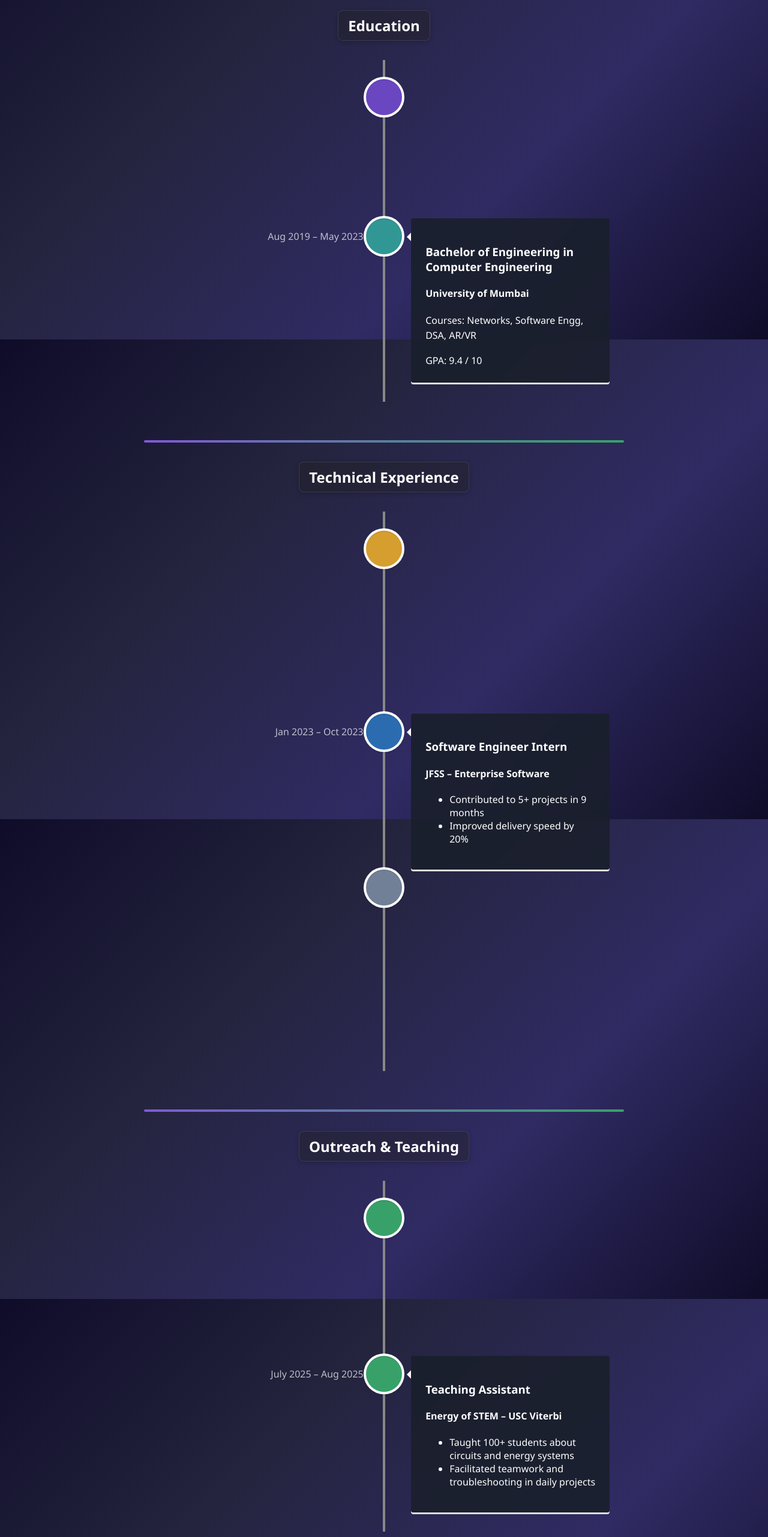
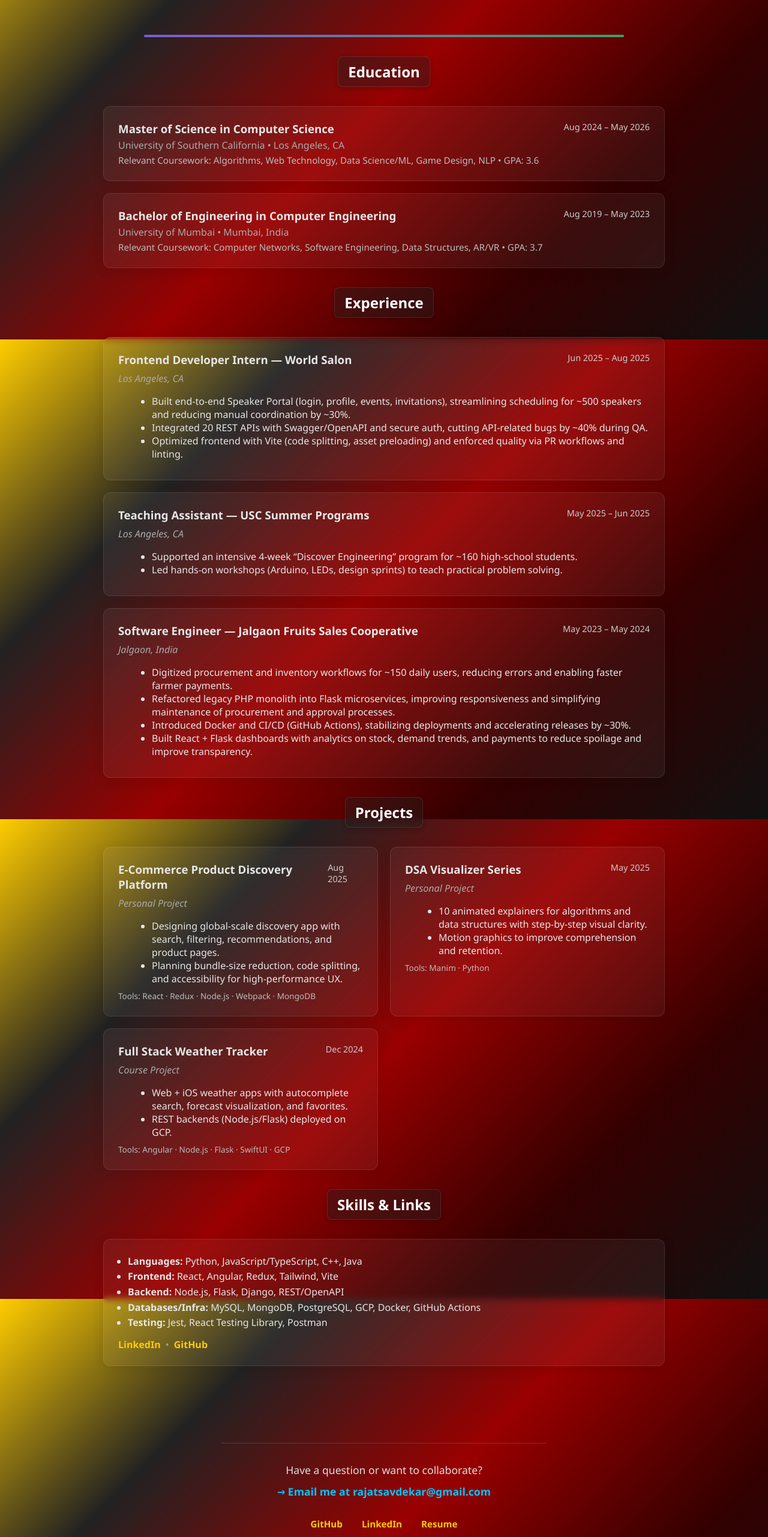
Before and after one commit to RDX-Rajat-Savdekar/my-portfolio, a React (Vite) app: page /resume in a window 1280 px wide. Shown: the part 234-2797 px from the top of the page at 60% size. Built offline with nearby package versions, Linux system fonts and the light colour scheme.

Commit message:
Resume Download Fix, Some design edits

```diff
--- a/package.json
+++ b/package.json
@@ -11,8 +11,7 @@
     "preview": "vite preview",
     "predeploy": "vite build && cp dist/index.html dist/404.html && echo rajatsavdekar.dev > dist/CNAME",
     "deploy": "gh-pages -d dist -b gh-pages"
-}
-,
+  },
   "dependencies": {
     "framer-motion": "^12.18.1",
     "prop-types": "^15.8.1",
--- a/src/App.jsx
+++ b/src/App.jsx
@@ -26,4 +26,5 @@ function App() {
   );
 }
 
+
 export default App;
--- a/src/components/ContactMeComponent.jsx
+++ b/src/components/ContactMeComponent.jsx
@@ -1,12 +1,22 @@
 import { motion } from 'framer-motion';
+import pdfUrl from '/Rajat_Resume.pdf?url'; // ✅ Vite-safe import for resume
 
 export default function ContactMe() {
   return (
-    <div style={{ textAlign: 'center', marginTop: '4rem', padding: '2rem 1rem', color: '#ccc' }}>
-      <hr style={{ border: 'none', borderTop: '1px solid rgba(255,255,255,0.1)', width: '60%', margin: '2rem auto' }} />
-      <p style={{ fontSize: '1.1rem', marginBottom: '0.5rem' }}>
+    <div style={{ textAlign: 'center', marginTop: '4rem', padding: '2rem 1rem', color: '#ddd' }}>
+      <hr
+        style={{
+          border: 'none',
+          borderTop: '1px solid rgba(255,255,255,0.15)',
+          width: '60%',
+          margin: '2rem auto'
+        }}
+      />
+      <p style={{ fontSize: '1.1rem', marginBottom: '0.75rem' }}>
         Have a question or want to collaborate?
       </p>
+
+      {/* Email button */}
       <motion.a
         whileHover={{ scale: 1.05 }}
         whileTap={{ scale: 0.95 }}
@@ -15,31 +25,42 @@ export default function ContactMe() {
           display: 'inline-block',
           fontWeight: 'bold',
           fontSize: '1.1rem',
-          color: '#38bdf8',
+          color: '#00c3ffff', //
           textDecoration: 'none',
-          marginBottom: '0.8rem'
+          marginBottom: '1rem',
+          transition: 'color 0.3s ease'
         }}
       >
         → Email me at rajatsavdekar@gmail.com
       </motion.a>
 
-      <div style={{ marginTop: '1rem', fontSize: '0.95rem', display: 'flex', justifyContent: 'center', gap: '2rem', flexWrap: 'wrap' }}>
+      {/* Social / Quick Links */}
+      <div
+        style={{
+          marginTop: '1rem',
+          fontSize: '0.95rem',
+          display: 'flex',
+          justifyContent: 'center',
+          gap: '2rem',
+          flexWrap: 'wrap'
+        }}
+      >
         {[
           { name: 'GitHub', href: 'https://github.com/RDX-Rajat-Savdekar' },
           { name: 'LinkedIn', href: 'https://linkedin.com/in/rajatsavdekar' },
-          { name: 'Resume', href: '/Rajat_Resume.pdf' }
+          { name: 'Resume', href: pdfUrl }
         ].map((link, i) => (
           <motion.a
             key={i}
             href={link.href}
             target="_blank"
             rel="noreferrer"
-            whileHover={{ scale: 1.1, color: '#38bdf8' }}
+            whileHover={{ scale: 1.1 }}
             whileTap={{ scale: 0.95 }}
             style={{
-              color: '#aaa',
+              color: '#FFCC00',   // USC Gold for consistency
               textDecoration: 'none',
-              fontWeight: 500,
+              fontWeight: 600,
               transition: 'color 0.3s ease'
             }}
           >
--- a/src/index.css
+++ b/src/index.css
@@ -1,10 +1,10 @@
 body {
   margin: 0;
   font-family: 'Segoe UI', Tahoma, Geneva, Verdana, sans-serif;
-  color: #ffffff;
-  background: linear-gradient(-45deg, #0f0c29, #302b63, #24243e, #0f0c29);
-  background-size: 300% 300%;
-  animation: gradientShift 5s ease-in-out infinite;
+  color: #e6e6e6;
+  background: linear-gradient(-45deg, #111111, #330000, #990000, #222222, #ffcc00);
+  background-size: 400% 400%;
+  animation: gradientShift 40s ease-in-out infinite;
   background-attachment: fixed;
 }
 
@@ -13,6 +13,7 @@ body {
   50% { background-position: 100% 50%; }
   100% { background-position: 0% 50%; }
 }
+
 
 #root {
   position: relative;
@@ -29,3 +30,14 @@ main {
   max-width: 1000px;
   margin: auto;
 }
+a {
+  color: #FFCC00; /* USC Gold */
+  font-weight: 600;
+  text-decoration: none;
+  transition: color 0.3s ease;
+}
+
+a:hover {
+  color: #ffd633; /* lighter gold on hover */
+  text-decoration: underline;
+}
--- a/src/pages/DevLog.jsx
+++ b/src/pages/DevLog.jsx
@@ -61,7 +61,7 @@ export default function DevLog() {
             position: 'absolute',
             top: '1.2rem',
             right: '1.5rem',
-            fontSize: '1.3rem',
+            fontSize: '1.1rem',
             color: '#aaa'
           }}>
             {log.date}
@@ -82,7 +82,7 @@ export default function DevLog() {
               style={{
                 display: 'inline-block',
                 marginTop: '0.8rem',
-                color: '#38b2ac',
+                color: '#00c3ffff',
                 fontWeight: 'bold',
                 fontSize: '0.9rem',
                 textDecoration: 'none'
--- a/src/pages/Projects.jsx
+++ b/src/pages/Projects.jsx
@@ -100,7 +100,7 @@ export default function Projects() {
                 style={{
                   display: 'inline-block',
                   marginTop: '1rem',
-                  color: '#38b2ac',
+                  color: '#00c3ffff',
                   fontWeight: 'bold',
                   textDecoration: 'none',
                 }}
--- a/src/pages/Resume.jsx
+++ b/src/pages/Resume.jsx
@@ -1,223 +1,204 @@
-import { VerticalTimeline, VerticalTimelineElement } from 'react-vertical-timeline-component';
-import 'react-vertical-timeline-component/style.min.css';
+// src/pages/Resume.jsx
 import { motion } from 'framer-motion';
 import StickySectionHeader from '../components/StickySectionHeader';
 import SectionBlock from '../components/SectionBlock';
 import ContactMe from '../components/ContactMeComponent';
+import pdfUrl from '/Rajat_Resume.pdf?url'; // ensures correct path in prod
 
+const cardStyle = {
+  background: 'rgba(255, 255, 255, 0.05)',
+  padding: '1.5rem',
+  borderRadius: '12px',
+  border: '1px solid rgba(255,255,255,0.1)',
+  backdropFilter: 'blur(6px)',
+  WebkitBackdropFilter: 'blur(6px)',
+  boxShadow: '0 4px 20px rgba(0,0,0,0.1)',
+};
 
+const fadeUp = (i = 0) => ({
+  initial: { opacity: 0, y: 30 },
+  whileInView: { opacity: 1, y: 0 },
+  viewport: { once: true },
+  transition: { duration: 0.5, delay: i * 0.1 },
+});
 
 export default function Resume() {
   return (
-    <div
-      style={{
-        padding: '2rem',
-        maxWidth: '900px',
-        margin: '0 auto',
-      }}
-    >
-      {/* Centered Download Button */}
-      <div style={{ textAlign: 'center', marginBottom: '2.5rem' }}>
+    <div style={{ padding: '2rem', maxWidth: '1000px', margin: '0 auto' }}>
+      {/* Header */}
+      <div style={{ textAlign: 'center', marginBottom: '2rem' }}>
+        <h1 style={{ marginBottom: '1rem' }}>Resume</h1>
         <a
-          href="/Rajat_Resume.pdf"
+          href={pdfUrl}
           download
+          target="_blank"
+          rel="noopener noreferrer"
           style={{
             display: 'inline-block',
-            padding: '0.75rem 1.5rem',
-            fontSize: '1rem',
-            fontWeight: '600',
-            color: '#fff',
-            background: 'rgba(255, 255, 255, 0.1)',
-            border: '1px solid rgba(255, 255, 255, 0.2)',
-            borderRadius: '12px',
-            backdropFilter: 'blur(10px)',
-            WebkitBackdropFilter: 'blur(10px)',
-            boxShadow: '0 4px 30px rgba(0, 0, 0, 0.2)',
+            padding: '0.7rem 1.1rem',
+            fontWeight: 700,
+            borderRadius: 10,
             textDecoration: 'none',
-            transition: 'all 0.3s ease-in-out',
-          }}
-          onMouseEnter={(e) => {
-            e.target.style.background = 'rgba(255, 255, 255, 0.2)';
-            e.target.style.transform = 'scale(1.05)';
-          }}
-          onMouseLeave={(e) => {
-            e.target.style.background = 'rgba(255, 255, 255, 0.1)';
-            e.target.style.transform = 'scale(1)';
+            color: '#0b1020',
+            background: 'linear-gradient(135deg,#9ae6b4,#63b3ed)',
           }}
         >
-          ⬇️ Download Resume
+          ⬇️ Download Resume (PDF)
         </a>
       </div>
 
-<SectionBlock></SectionBlock>
+      <SectionBlock />
 
-      {/* Education */}
+      {/* === Education === */}
       <StickySectionHeader label="Education" />
-      <VerticalTimeline lineColor="#888">
-        <motion.div
-          initial={{ opacity: 0, y: 30 }}
-          whileInView={{ opacity: 1, y: 0 }}
-          transition={{ duration: 0.5, ease: 'easeOut' }}
-        >
-          <VerticalTimelineElement
-            className="vertical-timeline-element--education"
-            contentStyle={{ background: 'rgba(26, 32, 44, 0.9)', color: '#fff', backdropFilter: 'blur(4px)' }}
-            date="Aug 2024 – May 2026"
-            iconStyle={{ background: '#6b46c1', color: '#fff' }}
-          >
-            <h3>Masters of Science in Computer Science</h3>
-            <h4>University of Southern California</h4>
-            <p>Courses: Algorithms, Web Tech, ML, Advanced Game Design</p>
-          </VerticalTimelineElement>
+      <div style={{ display: 'grid', gap: '1.25rem', marginBottom: '2rem' }}>
+        <motion.div {...fadeUp(0)} style={cardStyle}>
+          <div style={{ display: 'flex', justifyContent: 'space-between', gap: '1rem' }}>
+            <div>
+              <h3 style={{ margin: 0 }}>Master of Science in Computer Science</h3>
+              <p style={{ margin: '0.25rem 0', color: '#aaa' }}>
+                University of Southern California • Los Angeles, CA
+              </p>
+              <p style={{ margin: 0, color: '#bbb', fontSize: '0.95rem' }}>
+                Relevant Coursework: Algorithms, Web Technology, Data Science/ML, Game Design, NLP • GPA: 3.6
+              </p>
+            </div>
+            <span style={{ fontSize: '0.9rem', color: '#ccc', whiteSpace: 'nowrap' }}>Aug 2024 – May 2026</span>
+          </div>
         </motion.div>
 
-        <motion.div
-          initial={{ opacity: 0, y: 30 }}
-          whileInView={{ opacity: 1, y: 0 }}
-          transition={{ duration: 0.5, ease: 'easeOut' }}
-        >
-          <VerticalTimelineElement
-          position="right"
-            className="vertical-timeline-element--education"
-            contentStyle={{ background: 'rgba(26, 32, 44, 0.9)', color: '#fff', backdropFilter: 'blur(4px)' }}
-            date="Aug 2019 – May 2023"
-            iconStyle={{ background: '#319795', color: '#fff' }}
-          >
-            <h3>Bachelor of Engineering in Computer Engineering</h3>
-            <h4>University of Mumbai</h4>
-            <p>Courses: Networks, Software Engg, DSA, AR/VR</p>
-            <p>GPA: 9.4 / 10</p>
-          </VerticalTimelineElement>
+        <motion.div {...fadeUp(1)} style={cardStyle}>
+          <div style={{ display: 'flex', justifyContent: 'space-between', gap: '1rem' }}>
+            <div>
+              <h3 style={{ margin: 0 }}>Bachelor of Engineering in Computer Engineering</h3>
+              <p style={{ margin: '0.25rem 0', color: '#aaa' }}>
+                University of Mumbai • Mumbai, India
+              </p>
+              <p style={{ margin: 0, color: '#bbb', fontSize: '0.95rem' }}>
+                Relevant Coursework: Computer Networks, Software Engineering, Data Structures, AR/VR • GPA: 3.7
+              </p>
+            </div>
+            <span style={{ fontSize: '0.9rem', color: '#ccc', whiteSpace: 'nowrap' }}>Aug 2019 – May 2023</span>
+          </div>
         </motion.div>
-      </VerticalTimeline>
+      </div>
 
-<SectionBlock></SectionBlock>
+      {/* === Experience === */}
+      <StickySectionHeader label="Experience" />
+      <div style={{ display: 'grid', gap: '1.25rem', marginBottom: '2rem' }}>
+        <motion.div {...fadeUp(0)} style={cardStyle}>
+          <div style={{ display: 'flex', justifyContent: 'space-between' }}>
+            <h3 style={{ margin: 0 }}>Frontend Developer Intern — World Salon</h3>
+            <span style={{ fontSize: '0.9rem', color: '#ccc' }}>Jun 2025 – Aug 2025</span>
+          </div>
+          <p style={{ fontStyle: 'italic', margin: '0.5rem 0', color: '#aaa' }}>Los Angeles, CA</p>
+          <ul style={{ marginLeft: '1rem', marginBottom: '0.5rem' }}>
+            <li>Built end-to-end Speaker Portal (login, profile, events, invitations), streamlining scheduling for ~500 speakers and reducing manual coordination by ~30%.</li>
+            <li>Integrated 20 REST APIs with Swagger/OpenAPI and secure auth, cutting API-related bugs by ~40% during QA.</li>
+            <li>Optimized frontend with Vite (code splitting, asset preloading) and enforced quality via PR workflows and linting.</li>
+          </ul>
+        </motion.div>
 
+        <motion.div {...fadeUp(1)} style={cardStyle}>
+          <div style={{ display: 'flex', justifyContent: 'space-between' }}>
+            <h3 style={{ margin: 0 }}>Teaching Assistant — USC Summer Programs</h3>
+            <span style={{ fontSize: '0.9rem', color: '#ccc' }}>May 2025 – Jun 2025</span>
+          </div>
+          <p style={{ fontStyle: 'italic', margin: '0.5rem 0', color: '#aaa' }}>Los Angeles, CA</p>
+          <ul style={{ marginLeft: '1rem', marginBottom: '0.5rem' }}>
+            <li>Supported an intensive 4-week “Discover Engineering” program for ~160 high-school students.</li>
+            <li>Led hands-on workshops (Arduino, LEDs, design sprints) to teach practical problem solving.</li>
+          </ul>
+        </motion.div>
 
-      {/* Technical Experience */}
-      <StickySectionHeader label="Technical Experience" />
-      <VerticalTimeline lineColor="#888">
+        <motion.div {...fadeUp(2)} style={cardStyle}>
+          <div style={{ display: 'flex', justifyContent: 'space-between' }}>
+            <h3 style={{ margin: 0 }}>Software Engineer — Jalgaon Fruits Sales Cooperative</h3>
+            <span style={{ fontSize: '0.9rem', color: '#ccc' }}>May 2023 – May 2024</span>
+          </div>
+          <p style={{ fontStyle: 'italic', margin: '0.5rem 0', color: '#aaa' }}>Jalgaon, India</p>
+          <ul style={{ marginLeft: '1rem', marginBottom: '0.5rem' }}>
+            <li>Digitized procurement and inventory workflows for ~150 daily users, reducing errors and enabling faster farmer payments.</li>
+            <li>Refactored legacy PHP monolith into Flask microservices, improving responsiveness and simplifying maintenance of procurement and approval processes.</li>
+            <li>Introduced Docker and CI/CD (GitHub Actions), stabilizing deployments and accelerating releases by ~30%.</li>
+            <li>Built React + Flask dashboards with analytics on stock, demand trends, and payments to reduce spoilage and improve transparency.</li>
+          </ul>
+        </motion.div>
+      </div>
+
+      {/* === Projects (optional on resume page) === */}
+      <StickySectionHeader label="Projects" />
+      <div
+        style={{
+          display: 'grid',
+          gridTemplateColumns: 'repeat(auto-fit, minmax(320px, 1fr))',
+          gap: '1.25rem',
+          marginBottom: '2rem',
+        }}
+      >
         {[
           {
-            title: 'Frontend Developer Intern',
-            org: 'World Salon – Tech platform',
-            date: 'May 2025 – Present',
-            points: [
-              'Built 8+ React components to improve UX',
-              'Implemented Redux + REST APIs for data flow',
-              'Collaborated with designers & backend engineers'
+            title: 'E-Commerce Product Discovery Platform',
+            date: 'Aug 2025',
+            type: 'Personal Project',
+            bullets: [
+              'Designing global-scale discovery app with search, filtering, recommendations, and product pages.',
+              'Planning bundle-size reduction, code splitting, and accessibility for high-performance UX.',
             ],
-            color: '#d69e2e'
+            tools: 'React · Redux · Node.js · Webpack · MongoDB',
           },
           {
-            title: 'Software Engineer Intern',
-            org: 'JFSS – Enterprise Software',
-            date: 'Jan 2023 – Oct 2023',
-            points: [
-              'Contributed to 5+ projects in 9 months',
-              'Improved delivery speed by 20%'
+            title: 'DSA Visualizer Series',
+            date: 'May 2025',
+            type: 'Personal Project',
+            bullets: [
+              '10 animated explainers for algorithms and data structures with step-by-step visual clarity.',
+              'Motion graphics to improve comprehension and retention.',
             ],
-            color: '#2b6cb0'
+            tools: 'Manim · Python',
           },
           {
-            title: 'Software Engineer Intern',
-            org: 'Softaid Computers',
-            date: 'Jul 2021 – Dec 2021',
-            points: [
-              'Built & deployed E-Attendance, E-Vikas',
-              '100+ daily users, used PHP, MySQL',
-              'Trained in Flutter & IoT (ESP8266)'
+            title: 'Full Stack Weather Tracker',
+            date: 'Dec 2024',
+            type: 'Course Project',
+            bullets: [
+              'Web + iOS weather apps with autocomplete search, forecast visualization, and favorites.',
+              'REST backends (Node.js/Flask) deployed on GCP.',
             ],
-            color: '#718096'
-          }
-        ].map(({ title, org, date, points, color }, i) => (
-          <motion.div
-            key={i}
-            initial={{ opacity: 0, y: 30 }}
-            whileInView={{ opacity: 1, y: 0 }}
-            transition={{ duration: 0.5, ease: 'easeOut', delay: i * 0.1 }}
-          >
-           <VerticalTimelineElement
-  position={i % 2 === 0 ? 'left' : 'right'}  // <-- this is new
-  className="vertical-timeline-element--work"
-  contentStyle={{
-    background: 'rgba(26, 32, 44, 0.9)',
-    color: '#fff',
-    backdropFilter: 'blur(4px)',
-  }}
-  date={date}
-  iconStyle={{ background: color, color: '#fff' }}
->
-  <h3>{title}</h3>
-  <h4>{org}</h4>
-  <ul>
-    {points.map((p, j) => (
-      <li key={j}>{p}</li>
-    ))}
-  </ul>
-</VerticalTimelineElement>
-
+            tools: 'Angular · Node.js · Flask · SwiftUI · GCP',
+          },
+        ].map((p, i) => (
+          <motion.div key={i} {...fadeUp(i)} style={cardStyle}>
+            <div style={{ display: 'flex', justifyContent: 'space-between' }}>
+              <h3 style={{ margin: 0 }}>{p.title}</h3>
+              <span style={{ fontSize: '0.9rem', color: '#ccc' }}>{p.date}</span>
+            </div>
+            <p style={{ fontStyle: 'italic', margin: '0.5rem 0', color: '#aaa' }}>{p.type}</p>
+            <ul style={{ marginLeft: '1rem', marginBottom: '0.5rem' }}>
+              {p.bullets.map((b, j) => <li key={j}>{b}</li>)}
+            </ul>
+            <div style={{ fontSize: '0.85rem', color: '#bbb' }}>Tools: {p.tools}</div>
           </motion.div>
         ))}
-      </VerticalTimeline>
+      </div>
 
+      {/* === Skills + Quick Links === */}
+      <StickySectionHeader label="Skills & Links" />
+      <motion.div {...fadeUp(0)} style={{ ...cardStyle, marginBottom: '2rem' }}>
+        <ul style={{ margin: 0, paddingLeft: '1rem', lineHeight: 1.6 }}>
+          <li><b>Languages:</b> Python, JavaScript/TypeScript, C++, Java</li>
+          <li><b>Frontend:</b> React, Angular, Redux, Tailwind, Vite</li>
+          <li><b>Backend:</b> Node.js, Flask, Django, REST/OpenAPI</li>
+          <li><b>Databases/Infra:</b> MySQL, MongoDB, PostgreSQL, GCP, Docker, GitHub Actions</li>
+          <li><b>Testing:</b> Jest, React Testing Library, Postman</li>
+        </ul>
+        <div style={{ marginTop: '0.75rem' }}>
+          <a href="https://www.linkedin.com/in/rajatsavdekar" target="_blank" rel="noreferrer" style={{ color: '#FFCC00', fontWeight: 600, textDecoration: 'none' }}>LinkedIn</a>
+          <span style={{ opacity: 0.5, margin: '0 0.5rem' }}>•</span>
+          <a href="https://github.com/RDX-Rajat-Savdekar" target="_blank" rel="noreferrer" style={{ color: '#FFCC00', fontWeight: 600, textDecoration: 'none' }}>GitHub</a>
+        </div>
+      </motion.div>
 
-
-
-<SectionBlock></SectionBlock>
-
-      {/* Outreach & Teaching */}
-      <StickySectionHeader label="Outreach & Teaching" />
-      <VerticalTimeline lineColor="#888">
-        {[
-          {
-            title: 'Teaching Assistant',
-            org: 'Discover Engineering – USC Viterbi',
-            date: 'May 2025 – July 2025',
-            points: [
-              'Led weekly workshops for 60 high school students',
-              'Guided hands-on STEM activities and prototyping'
-            ]
-          },
-          {
-            title: 'Teaching Assistant',
-            org: 'Energy of STEM – USC Viterbi',
-            date: 'July 2025 – Aug 2025',
-            points: [
-              'Taught 100+ students about circuits and energy systems',
-              'Facilitated teamwork and troubleshooting in daily projects'
-            ]
-          }
-        ].map(({ title, org, date, points }, i) => (
-          <motion.div
-            key={i}
-            initial={{ opacity: 0, y: 30 }}
-            whileInView={{ opacity: 1, y: 0 }}
-            transition={{ duration: 0.5, ease: 'easeOut', delay: i * 0.1 }}
-          >
-            <VerticalTimelineElement
-  position={i % 2 === 0 ? 'left' : 'right'}  // 👈 Add this line
-  className="vertical-timeline-element--work"
-  contentStyle={{
-    background: 'rgba(26, 32, 44, 0.9)',
-    color: '#fff',
-    backdropFilter: 'blur(4px)',
-  }}
-  date={date}
-  iconStyle={{ background: '#38a169', color: '#fff' }}
->
-  <h3>{title}</h3>
-  <h4>{org}</h4>
-  <ul>
-    {points.map((p, j) => (
-      <li key={j}>{p}</li>
-    ))}
-  </ul>
-</VerticalTimelineElement>
-
-          </motion.div>
-        ))}
-      </VerticalTimeline>
       <ContactMe />
     </div>
   );
```
Also changed, not shown: 1 other file (tests, documents, lock files or other folders). Lines whose indentation alone changed are shown as unchanged.
